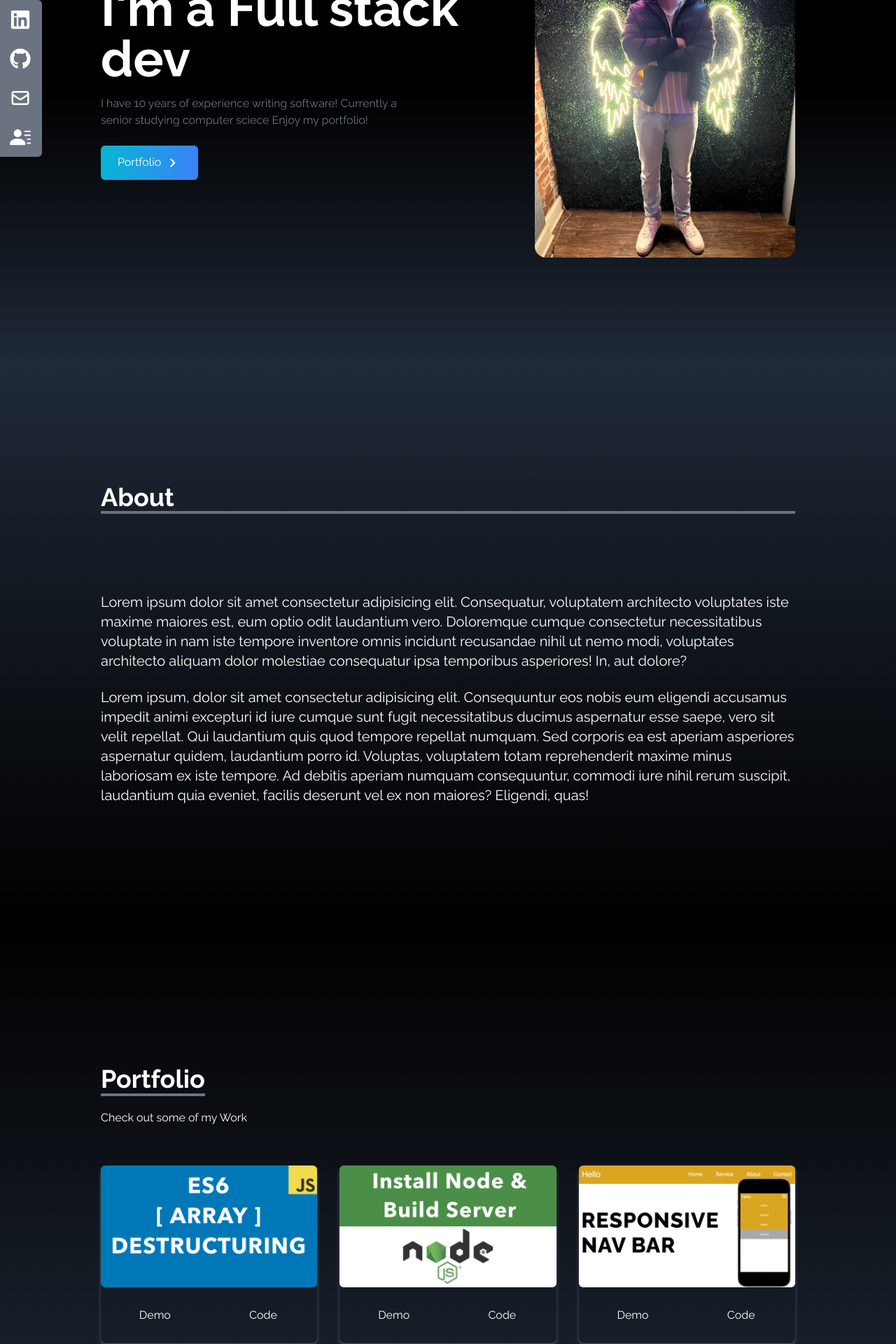
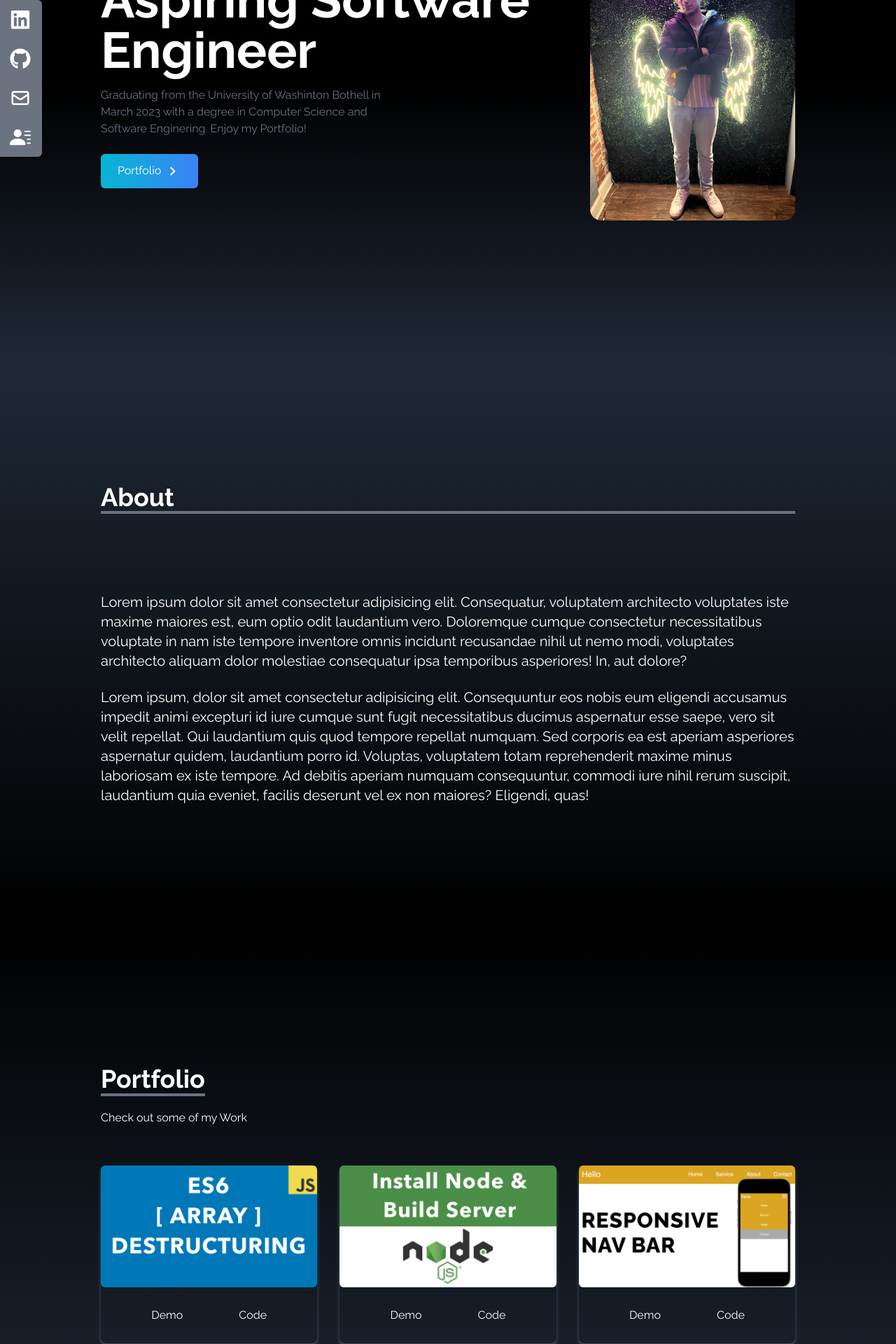
Before and after one commit to Bdiaz10/My-Portfolio, a React (Create React App) app: page / in a window 1280 px wide. Shown: the part 280-2200 px from the top of the page at 70% size. Built offline with nearby package versions, Linux system fonts and the light colour scheme.

Commit message:
added links to portfolio

```diff
--- a/src/components/Home.jsx
+++ b/src/components/Home.jsx
@@ -15,11 +15,12 @@ const Home = () => {
       >
         <div className="flex flex-col justify-center h-full">
           <h2 className="text-4xl sm:text-7xl font-bold text-white">
-            I'm a Full stack dev
+            Aspiring Software Engineer
           </h2>
           <p className="text-gray-500 py-4 max-w-md">
-            I have 10 years of experience writing software! Currently a senior
-            studying computer sciece Enjoy my portfolio!
+            Graduating from the University of Washinton
+            Bothell in March 2023 with a degree in Computer Science and Software
+            Enginering. Enjoy my Portfolio!
           </p>
 
           <div>
--- a/src/components/Portfolio.jsx
+++ b/src/components/Portfolio.jsx
@@ -9,14 +9,21 @@ const Portfolio = () => {
     {
       id: 1,
       src: arrayDestruct,
+      codehref: "",
+      demohref: "",
+
     },
     {
       id: 2,
       src: installNode,
+      codehref: "",
+      demohref: "",
     },
     {
       id: 3,
       src: navbar,
+      codehref: "",
+      demohref: "",
     }
   ]
 
@@ -45,7 +52,7 @@ const Portfolio = () => {
 
         <div className="grid sm:grid-cols-2 md:grid-cols-3 gap-8 px-12 sm:px-0">
 
-          {portfolios.map(({id, src}) => (
+          {portfolios.map(({id, src, codehref, demohref}) => (
             <div key ={id} className="shadow-md shadow-gray-600 rounded-lg
               duration:200 hover:scale-105">
               <img
@@ -55,16 +62,24 @@ const Portfolio = () => {
               />
 
               <div className="flex items-center justify-center">
+                <a
+                  href={demohref}
+                >
                   <button
                     className="w-1/2 px-6 py-3 m-4 duration-200 hover:scale-105"
                   >
                     Demo
                   </button>
+                </a>
+                <a
+                  href={codehref}
+                >
                   <button
                     className="w-1/2 px-6 py-3 m-4 duration-200 hover:scale-105"
                   >
                     Code
                   </button>
+                </a>
               </div>
 
             </div>
```
Lines whose indentation alone changed are shown as unchanged.
